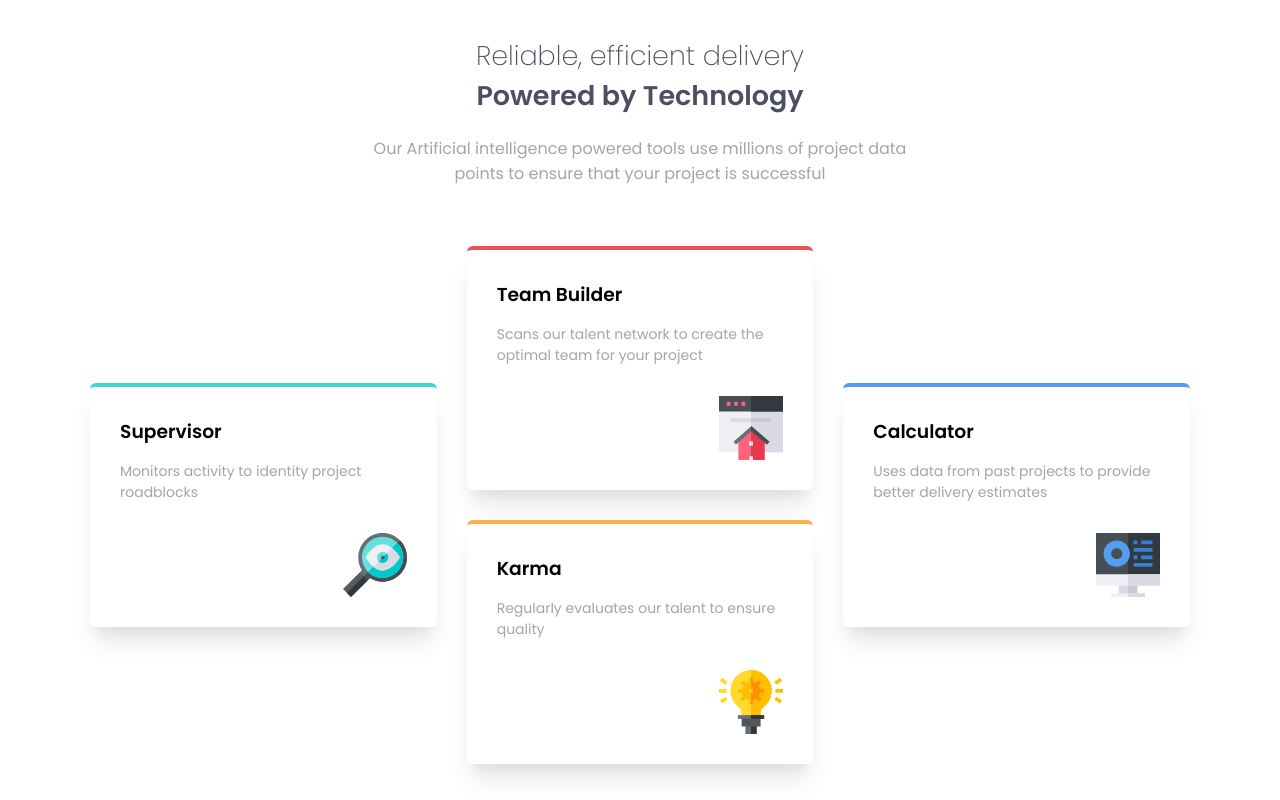
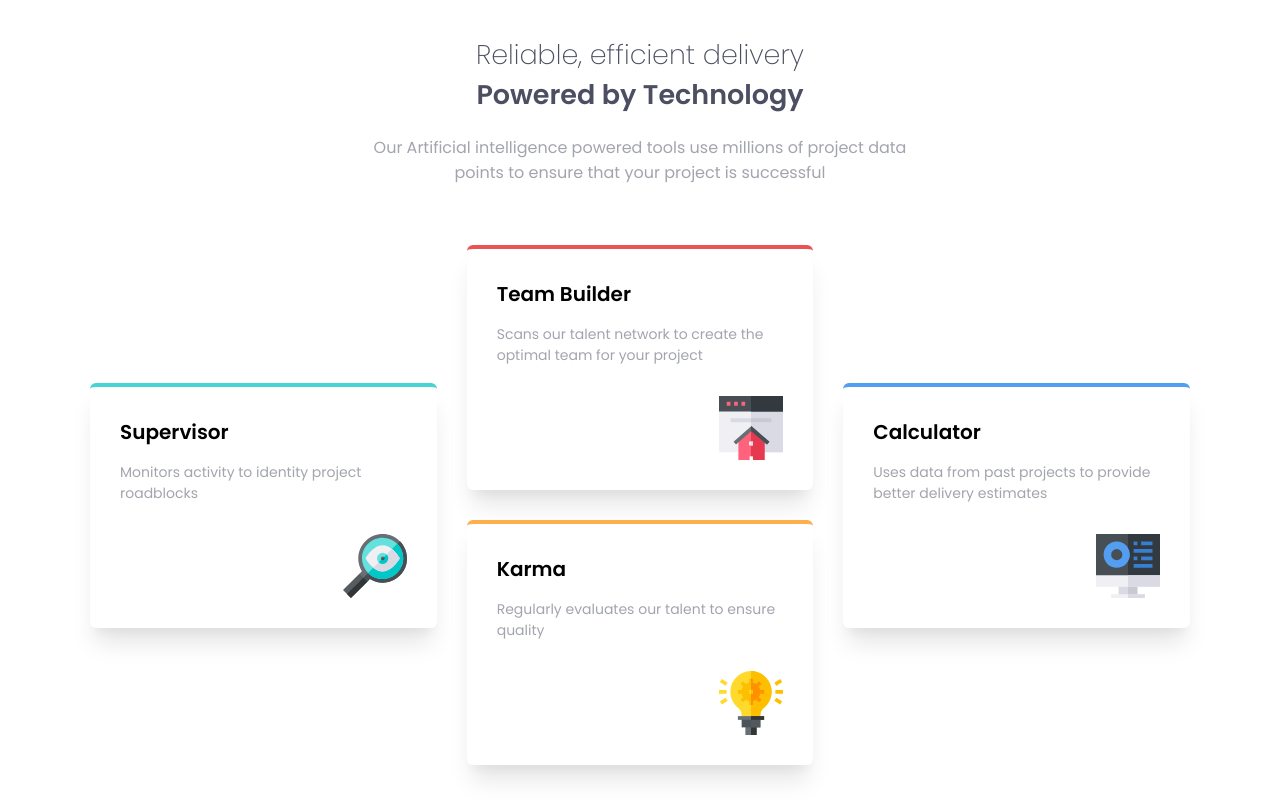
Before and after one commit to Ximoromero6/fourCardChallange, a plain HTML site: page index.html in a window 1280 px wide. Drawn offline with Linux system fonts and the light colour scheme.

Commit message:
fix styles

```diff
--- a/assets/css/styles.scss
+++ b/assets/css/styles.scss
@@ -78,7 +78,8 @@ main {
                 padding: 30px;
                 border-radius: 6px;
                 box-shadow: rgba(0, 0, 0, 0.1) 0px 20px 25px -5px, rgba(0, 0, 0, 0.04) 0px 10px 10px -5px;
-                h3 {
+                h2 {
+                    font-size: 20px;
                     font-weight: 600;
                 }
                 p {
--- a/index.html
+++ b/index.html
@@ -19,26 +19,26 @@
         <div class="container">
             <div class="column">
                 <div class="card borderCyan">
-                    <h3>Supervisor</h3>
+                    <h2>Supervisor</h2>
                     <p>Monitors activity to identity project roadblocks</p>
                     <img src="assets/images/icon-supervisor.svg" alt="Supervisor Icon">
                 </div>
             </div>
             <div class="column">
                 <div class="card borderRed">
-                    <h3>Team Builder</h3>
+                    <h2>Team Builder</h2>
                     <p>Scans our talent network to create the optimal team for your project</p>
                     <img src="assets/images/icon-team-builder.svg" alt="Team Building Icon">
                 </div>
                 <div class="card borderOrange">
-                    <h3>Karma</h3>
+                    <h2>Karma</h2>
                     <p>Regularly evaluates our talent to ensure quality</p>
                     <img src="assets/images/icon-karma.svg" alt="Karma">
                 </div>
             </div>
             <div class="column">
                 <div class="card borderBlue">
-                    <h3>Calculator</h3>
+                    <h2>Calculator</h2>
                     <p>Uses data from past projects to provide better delivery estimates</p>
                     <img src="assets/images/icon-calculator.svg" alt="Calculator Icon">
                 </div>
```
Also changed, not shown: assets/css/styles.css, 1 other file.
